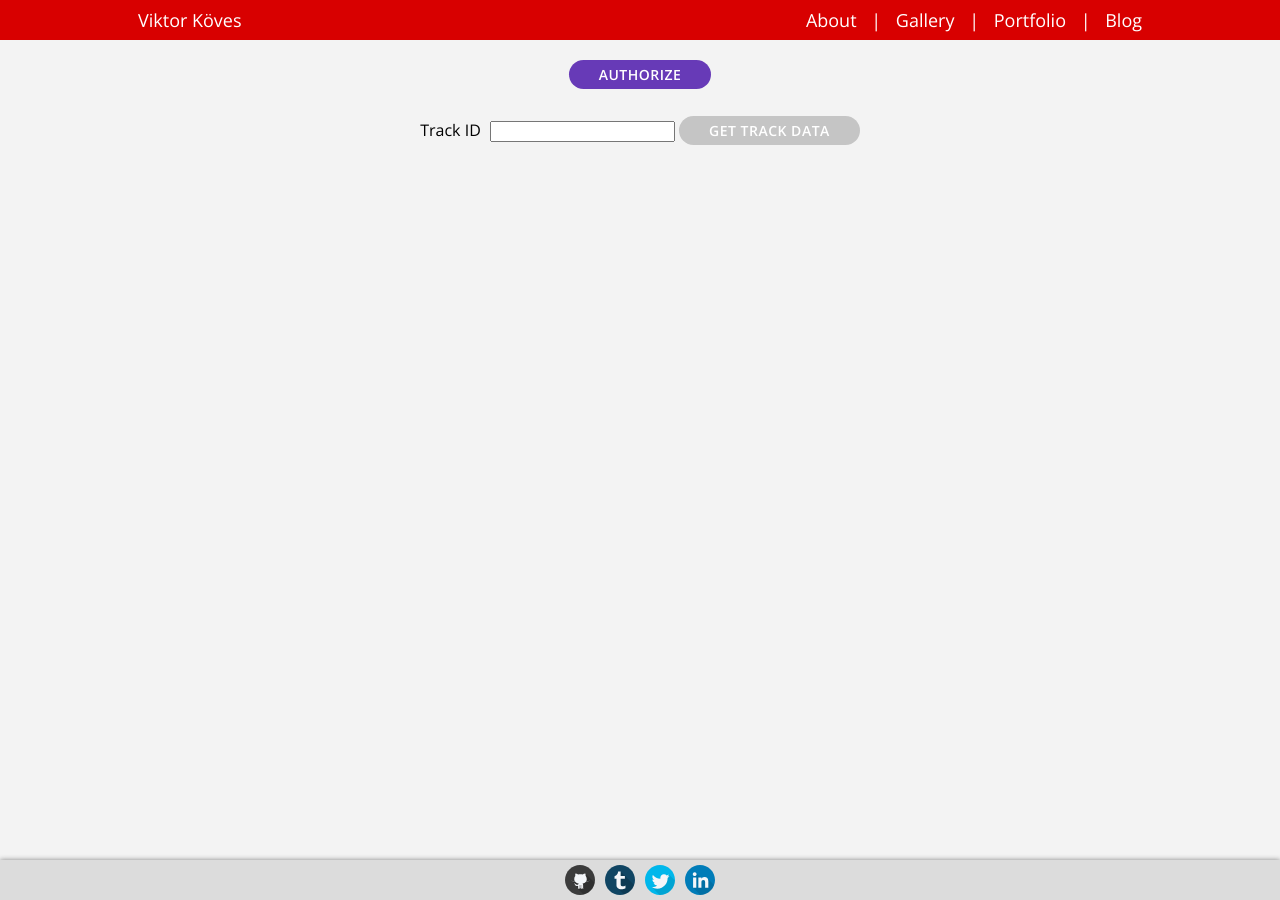
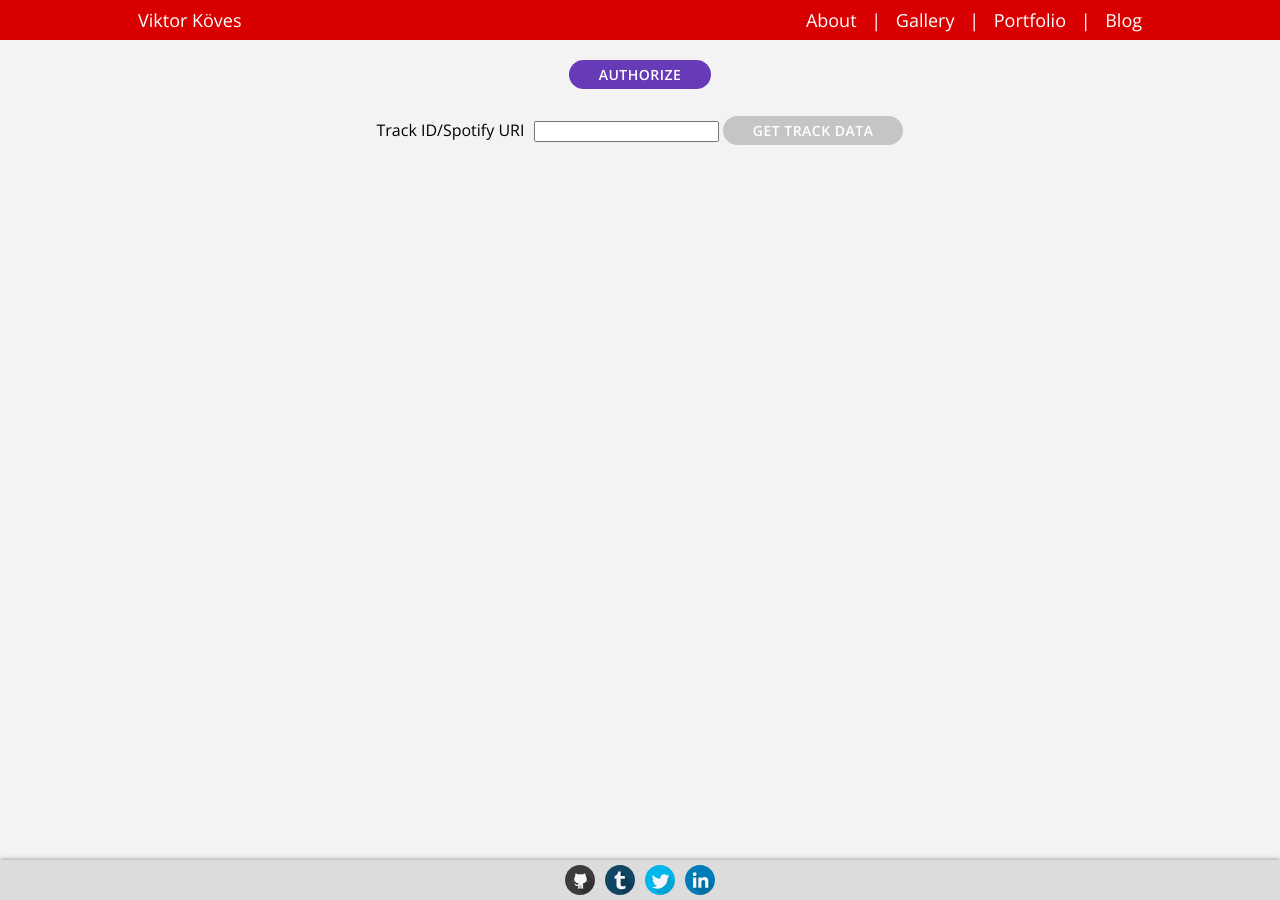
Before and after one commit to vkoves/vkoves.github.io, a Jekyll site: the page built from apollo/index.html, in a window 1280 px wide. Built offline with Jekyll 4.4.1, drawn with Linux system fonts in a browser that asks for light colours.

Commit message:
APOLLO - Made it so a Spotify URI can be used instead of just a track ID for simplicity

```diff
--- a/apollo/apollo.js
+++ b/apollo/apollo.js
@@ -27,7 +27,13 @@
 		if($(this).hasClass("disabled")) // return if the button is non active
 			return;
 
-		spotifyApi.getAudioFeaturesForTrack($("#track-id").val()).then(function(data)
+		var trackInputData = $("#track-id").val();
+		var trackId = trackInputData;
+
+		if(trackInputData.indexOf("spotify:track:") == 0) // if URI, trim
+			trackId = trackInputData.split("spotify:track:")[1];
+
+		spotifyApi.getAudioFeaturesForTrack(trackId).then(function(data)
 		{
 			console.log(data);
 		});
--- a/apollo/index.html
+++ b/apollo/index.html
@@ -9,5 +9,5 @@
 
 <div id="spotify-authorize" class="apollo-btn">Authorize</div>
 <br><br>
-Track ID <input type="text" id="track-id"></input>
+Track ID/Spotify URI <input type="text" id="track-id"></input>
 <div id="get-track-data" class="apollo-btn needs-auth disabled">Get Track Data</div>
```
